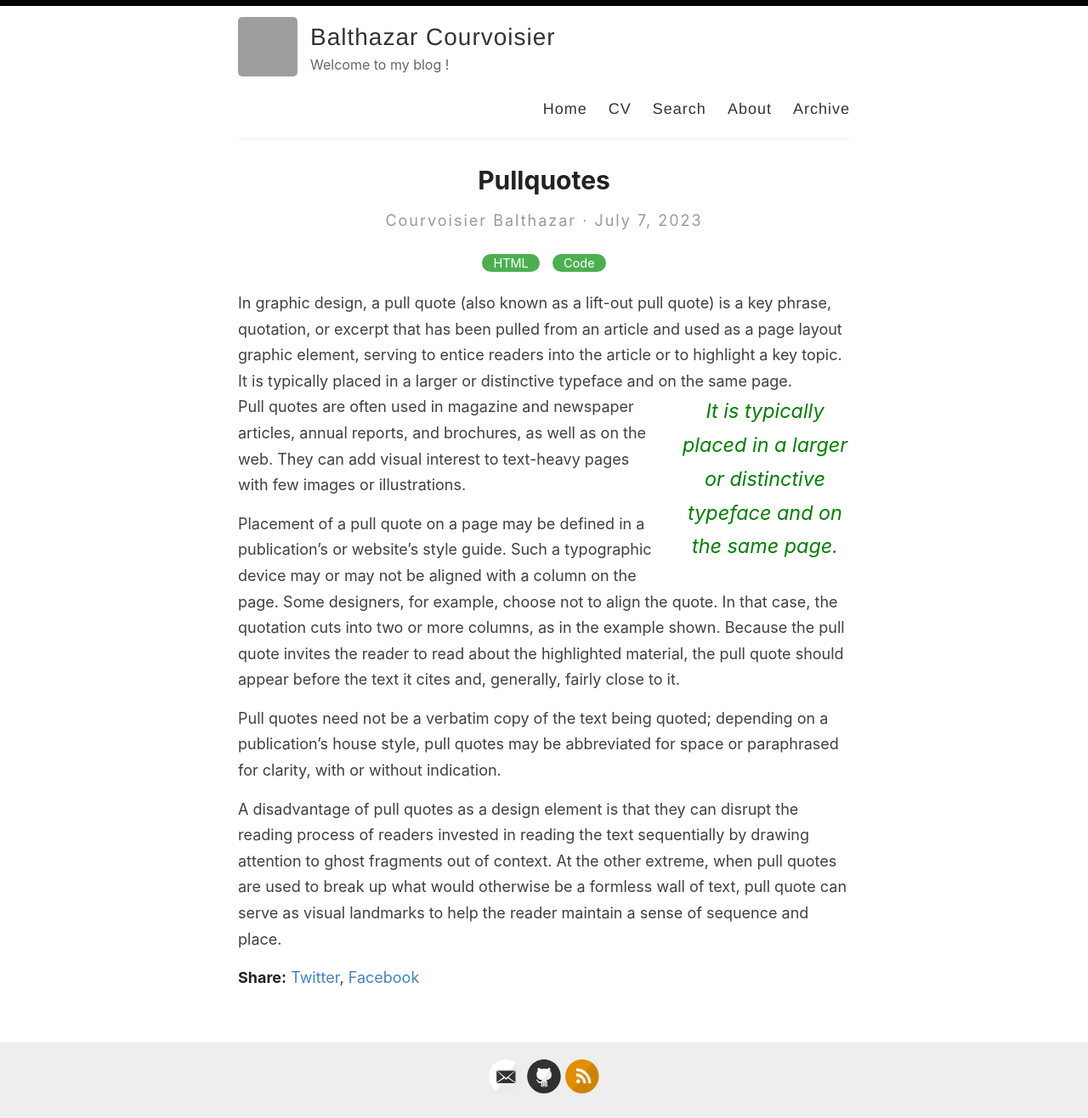
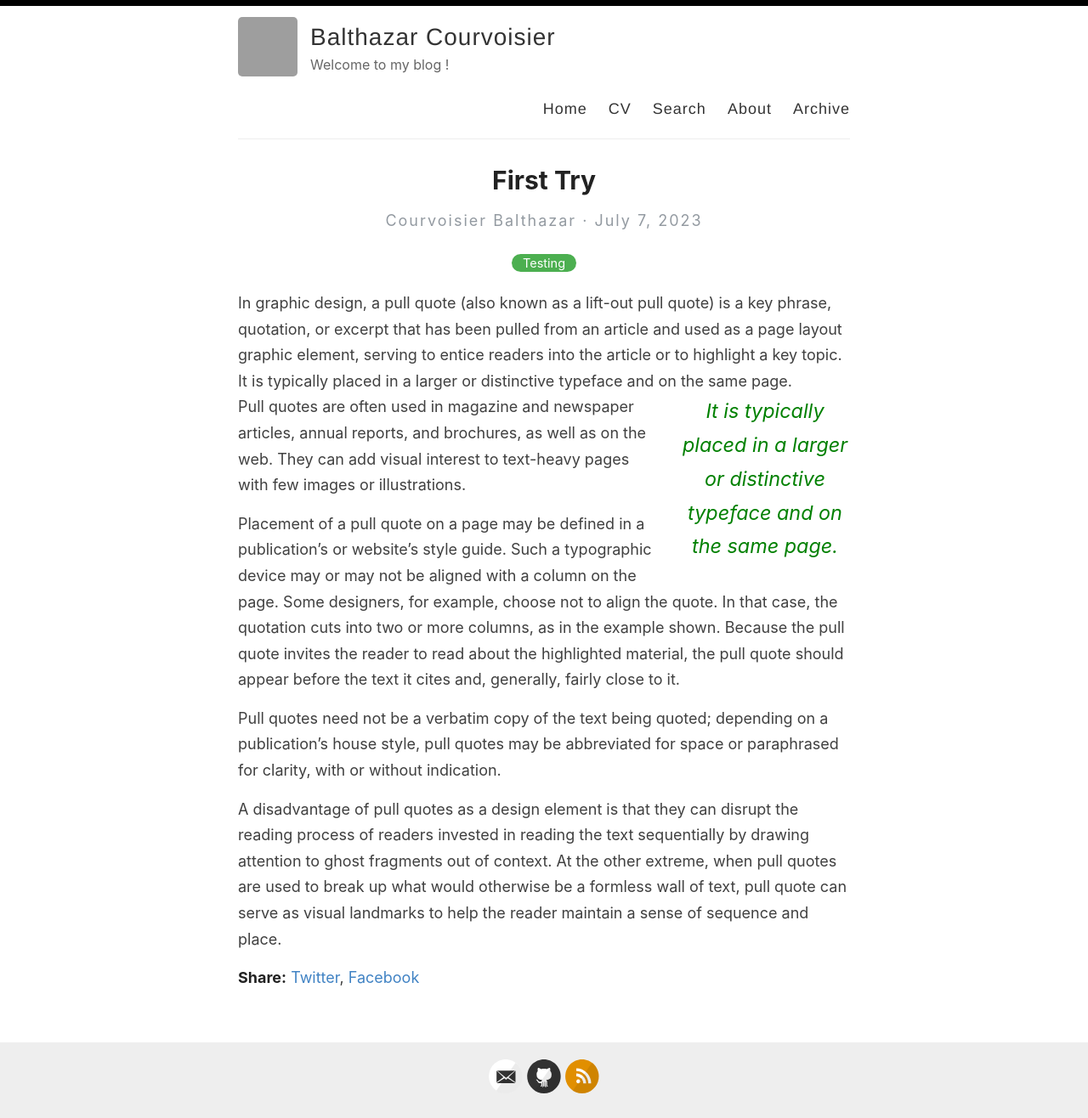
Before and after one commit to Zaltarba/blog, a Jekyll site: the page built from _posts/2023-07-07-firsttry.md, in a window 1280 px wide. Shown: the whole page at 85% size. Built offline with Jekyll 4.4.1, drawn with Linux system fonts in a browser that asks for light colours; grey boxes are pictures that could not be loaded.

Commit message:
Update and rename 2023-07-07-first try.md to 2023-07-07-firsttry.md

```diff
--- a/_posts/2023-07-07-first try.md
+++ b/_posts/2023-07-07-firsttry.md
@@ -1,7 +1,7 @@
 ---
 layout: post
-title:  Pullquotes
-categories: [HTML,Code]
+title:  First Try
+categories: [Testing]
 excerpt: In graphic design, a pull quote (also known as a lift-out pull quote) is a key phrase, quotation, or excerpt that has been pulled from an article and used as a page layout graphic element, serving to entice readers into the article or to highlight a key topic.
 ---
 
```
